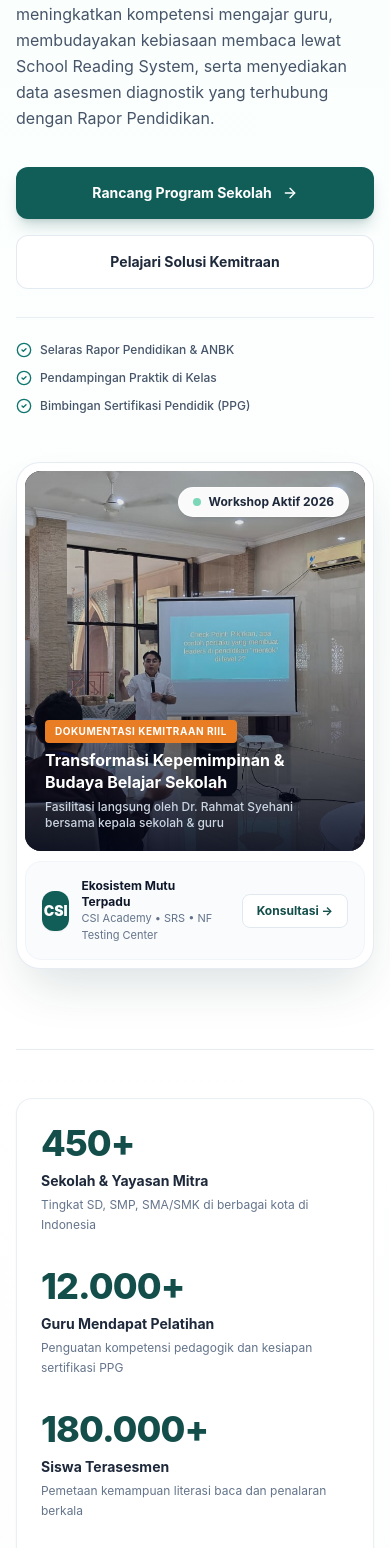
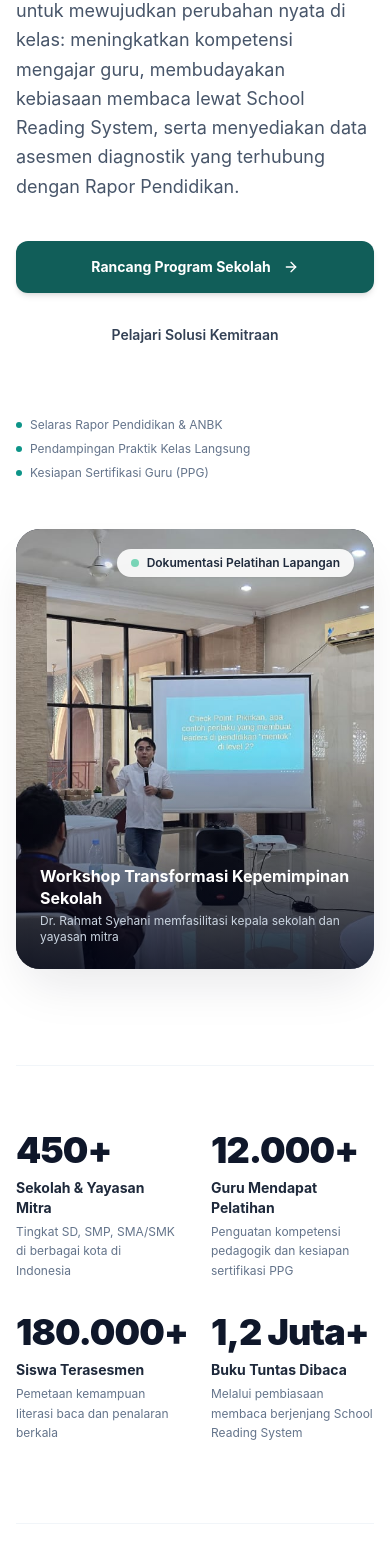
Before and after one commit to mdr25/csi-edu, a Next.js app: page / in a window 390 px wide. Shown: the part 452-2000 px from the top of the page. Built offline with nearby package versions, Linux system fonts and the light colour scheme.

Commit message:
refactor: eliminate card boxes, harsh borders, and icon spam; adopt open editorial layout with floating borderless logo ribbon

```diff
--- a/src/components/Hero.tsx
+++ b/src/components/Hero.tsx
@@ -3,83 +3,78 @@
 import React from "react";
 import Image from "next/image";
 import { useLanguage } from "@/context/LanguageContext";
-import { ArrowRight, CheckCircle2, ShieldCheck, Sparkles, Building2, TrendingUp, Users } from "lucide-react";
+import { ArrowRight } from "lucide-react";
 
 export default function Hero() {
-  const { t, openModal } = useLanguage();
+  const { t } = useLanguage();
 
   const partnerLogos = [
     {
       name: "Dinas Pendidikan Kota Surabaya",
-      short: "Disdik Surabaya",
       logo: "/img/logo/logo-dinas-pendidikan-surabaya.png",
     },
     {
       name: "Ikatan Guru Indonesia (IGI)",
-      short: "Ikatan Guru Indonesia",
       logo: "/img/logo/logo-igi.png",
     },
     {
       name: "Universitas Pendidikan Indonesia (UPI)",
-      short: "UPI Bandung",
       logo: "/img/logo/upi.png",
     },
     {
       name: "Jaringan Sekolah Islam Terpadu (JSIT)",
-      short: "JSIT Indonesia",
       logo: "/img/logo/jsit.png",
     },
     {
       name: "SMP Negeri 2 Bandung",
-      short: "SMPN 2 Bandung",
       logo: "/img/logo/logo-smp-2-bandung.png",
     },
     {
       name: "SMA Santo Yoseph Medan",
-      short: "SMA Santo Yoseph",
       logo: "/img/logo/logo-sma-santo-yoseph.png",
     },
     {
       name: "SD Islam Terpadu Al-Hikmah",
-      short: "SDIT Al-Hikmah",
       logo: "/img/logo/logo-sdit-al-hikmah.png",
     },
   ];
 
   return (
-    <section className="relative pt-32 pb-20 sm:pt-40 sm:pb-28 bg-gradient-to-b from-teal-50/50 via-white to-slate-50/60 overflow-hidden">
-      {/* Soft Ambient Background Glows */}
-      <div className="absolute top-0 left-1/4 -translate-x-1/2 w-96 h-96 bg-teal-200/25 rounded-full blur-3xl pointer-events-none -z-10" />
-      <div className="absolute top-20 right-10 w-96 h-96 bg-amber-200/20 rounded-full blur-3xl pointer-events-none -z-10" />
+    <section className="relative pt-36 pb-24 sm:pt-44 sm:pb-32 bg-white overflow-hidden">
+      {/* Subtle ambient lighting glow */}
+      <div className="absolute top-0 right-1/4 w-[600px] h-[600px] bg-teal-100/30 rounded-full blur-[140px] pointer-events-none -z-10" />
+      <div className="absolute top-40 left-10 w-[500px] h-[500px] bg-amber-100/25 rounded-full blur-[140px] pointer-events-none -z-10" />
 
       <div className="max-w-7xl mx-auto px-4 sm:px-6 lg:px-8">
-        <div className="grid lg:grid-cols-12 gap-12 lg:gap-14 items-center">
-          {/* Left Column: Authoritative Editorial Copy */}
-          <div className="lg:col-span-7 space-y-7 text-left">
-            {/* Modern Institution Pill Badge */}
-            <div className="inline-flex items-center gap-2 px-4 py-1.5 rounded-full bg-teal-50 border border-teal-200/80 text-teal-800 text-xs font-bold tracking-wide shadow-2xs">
+        {/* Main Hero Split */}
+        <div className="grid lg:grid-cols-12 gap-12 lg:gap-16 items-center">
+          {/* Left: Open Editorial Typography */}
+          <div className="lg:col-span-7 space-y-8 text-left">
+            {/* Minimal Pill */}
+            <div className="inline-flex items-center gap-2 px-3.5 py-1 rounded-full bg-slate-100/80 text-slate-700 text-xs font-semibold tracking-wide">
               <span className="w-2 h-2 rounded-full bg-teal-600 animate-pulse" />
               <span>{t.hero.eyebrow}</span>
             </div>
 
-            {/* Headline */}
-            <h1 className="text-4xl sm:text-5xl lg:text-6xl font-extrabold text-slate-900 tracking-tight leading-[1.12]">
+            {/* Headline: Clean, Big, Unboxed */}
+            <h1 className="text-4xl sm:text-6xl lg:text-[64px] font-extrabold text-slate-950 tracking-tight leading-[1.08]">
               Pendampingan Terpadu{" "}
-              <span className="text-transparent bg-clip-text bg-gradient-to-r from-teal-800 via-teal-700 to-amber-600">
-                Mutu Sekolah, Guru & Literasi Siswa.
-              </span>
+              <span className="text-transparent bg-clip-text bg-gradient-to-r from-teal-800 to-teal-600">
+                Mutu Sekolah,
+              </span>{" "}
+              Guru & Literasi Siswa.
             </h1>
 
             {/* Subheadline */}
-            <p className="text-base sm:text-lg text-slate-600 leading-relaxed font-normal max-w-2xl">
+            <p className="text-lg sm:text-xl text-slate-600 leading-relaxed font-normal max-w-2xl">
               {t.hero.subheadline}
             </p>
 
-            {/* Action Buttons */}
+            {/* Actions: Clean & Spacious */}
             <div className="flex flex-col sm:flex-row items-stretch sm:items-center gap-4 pt-2">
               <a
                 href="#planner"
-                className="inline-flex items-center justify-center gap-2.5 px-8 py-4 rounded-xl bg-teal-800 hover:bg-teal-700 text-white font-bold text-sm transition-all shadow-lg shadow-teal-900/20 hover:shadow-xl hover:shadow-teal-900/30 hover:-translate-y-0.5"
+                className="inline-flex items-center justify-center gap-3 px-8 py-4 rounded-xl bg-teal-800 hover:bg-teal-700 text-white font-bold text-sm transition-all shadow-md hover:shadow-lg hover:-translate-y-0.5"
               >
                 <span>{t.hero.primaryCta}</span>
                 <ArrowRight className="w-4 h-4" />
@@ -87,34 +82,32 @@ export default function Hero() {
 
               <a
                 href="#solutions"
-                className="inline-flex items-center justify-center px-8 py-4 rounded-xl bg-white hover:bg-slate-50 text-slate-800 font-bold text-sm border border-slate-200/90 transition-all shadow-xs hover:shadow-md hover:-translate-y-0.5"
+                className="inline-flex items-center justify-center px-8 py-4 rounded-xl text-slate-700 hover:text-slate-950 hover:bg-slate-50 font-semibold text-sm transition-all"
               >
                 <span>{t.hero.secondaryCta}</span>
               </a>
             </div>
 
-            {/* Institutional Endorsement Bar */}
-            <div className="pt-6 border-t border-slate-200/70 flex flex-wrap items-center gap-y-3 gap-x-8 text-xs font-medium text-slate-600">
-              <div className="flex items-center gap-2">
-                <CheckCircle2 className="w-4 h-4 text-teal-700 shrink-0" />
-                <span>Selaras Rapor Pendidikan & ANBK</span>
-              </div>
-              <div className="flex items-center gap-2">
-                <CheckCircle2 className="w-4 h-4 text-teal-700 shrink-0" />
-                <span>Pendampingan Praktik di Kelas</span>
-              </div>
-              <div className="flex items-center gap-2">
-                <CheckCircle2 className="w-4 h-4 text-teal-700 shrink-0" />
-                <span>Bimbingan Sertifikasi Pendidik (PPG)</span>
-              </div>
+            {/* Inline Trust Notes - No generic icon spam */}
+            <div className="pt-6 text-xs text-slate-500 flex flex-wrap items-center gap-y-2 gap-x-6">
+              <span className="flex items-center gap-2">
+                <span className="w-1.5 h-1.5 rounded-full bg-teal-600" />
+                Selaras Rapor Pendidikan & ANBK
+              </span>
+              <span className="flex items-center gap-2">
+                <span className="w-1.5 h-1.5 rounded-full bg-teal-600" />
+                Pendampingan Praktik Kelas Langsung
+              </span>
+              <span className="flex items-center gap-2">
+                <span className="w-1.5 h-1.5 rounded-full bg-teal-600" />
+                Kesiapan Sertifikasi Guru (PPG)
+              </span>
             </div>
           </div>
 
-          {/* Right Column: Expansive High-Impact Visual Showcase */}
+          {/* Right: Edge-to-edge Clean Visual (No nested cards inside cards) */}
           <div className="lg:col-span-5 relative">
-            <div className="relative rounded-3xl overflow-hidden shadow-2xl shadow-teal-950/15 border border-slate-200/80 bg-white p-2 sm:p-2.5">
-              {/* Photo Area */}
-              <div className="relative h-[380px] sm:h-[450px] w-full rounded-2xl overflow-hidden bg-slate-900">
+            <div className="relative h-[440px] sm:h-[500px] w-full rounded-3xl overflow-hidden shadow-2xl shadow-slate-900/10 bg-slate-900">
               <Image
                 src="/img/workshop-hero.jpeg"
                 alt="Dokumentasi Pelatihan & Transformasi Mutu Sekolah CSI EDU"
@@ -122,141 +115,99 @@ export default function Hero() {
                 priority
                 className="object-cover object-center"
               />
-                <div className="absolute inset-0 bg-gradient-to-t from-slate-950/85 via-slate-950/20 to-transparent" />
+              <div className="absolute inset-0 bg-gradient-to-t from-slate-950/80 via-transparent to-transparent" />
 
-                {/* Floating Live Badge Top Right */}
-                <div className="absolute top-4 right-4 bg-white/95 backdrop-blur-md px-3.5 py-1.5 rounded-full shadow-lg border border-white/60 flex items-center gap-2 text-xs font-bold text-slate-800">
+              {/* Minimal floating live badge */}
+              <div className="absolute top-5 right-5 bg-white/90 backdrop-blur-md px-3.5 py-1.5 rounded-full text-xs font-semibold text-slate-800 shadow-sm flex items-center gap-2">
                 <span className="w-2 h-2 rounded-full bg-emerald-500 animate-pulse" />
-                  <span>Workshop Aktif 2026</span>
+                <span>Dokumentasi Pelatihan Lapangan</span>
               </div>
 
-                {/* Bottom Overlay Label */}
-                <div className="absolute bottom-5 left-5 right-5 text-white space-y-1.5">
-                  <span className="inline-block text-[10px] font-bold uppercase tracking-wider bg-csi-orange px-2.5 py-1 rounded text-white shadow-xs">
-                    Dokumentasi Kemitraan Riil
-                  </span>
-                  <div className="text-base sm:text-lg font-bold leading-snug drop-shadow-sm">
-                    Transformasi Kepemimpinan & Budaya Belajar Sekolah
+              {/* Clean caption */}
+              <div className="absolute bottom-6 left-6 right-6 text-white space-y-1">
+                <div className="text-base font-bold leading-snug">
+                  Workshop Transformasi Kepemimpinan Sekolah
                 </div>
-                  <div className="text-xs text-slate-300 font-medium">
-                    Fasilitasi langsung oleh Dr. Rahmat Syehani bersama kepala sekolah & guru
+                <div className="text-xs text-slate-300 font-normal">
+                  Dr. Rahmat Syehani memfasilitasi kepala sekolah dan yayasan mitra
                 </div>
-                </div>
-              </div>
-
-              {/* Floating Bottom Card */}
-              <div className="mt-2.5 p-4 bg-slate-50/80 rounded-2xl border border-slate-100 flex items-center justify-between gap-4">
-                <div className="flex items-center gap-3">
-                  <div className="w-10 h-10 rounded-xl bg-teal-800 text-white flex items-center justify-center font-black text-sm shadow-sm">
-                    CSI
-                  </div>
-                  <div>
-                    <div className="text-xs font-bold text-slate-900">
-                      Ekosistem Mutu Terpadu
-                    </div>
-                    <div className="text-[11px] text-slate-500">
-                      CSI Academy • SRS • NF Testing Center
-                    </div>
-                  </div>
-                </div>
-
-                <button
-                  onClick={openModal}
-                  className="px-3.5 py-2 rounded-lg bg-white hover:bg-slate-100 border border-slate-200 text-xs font-bold text-teal-900 shadow-2xs transition-colors shrink-0"
-                >
-                  Konsultasi →
-                </button>
               </div>
             </div>
           </div>
         </div>
 
-        {/* Enterprise Key Metrics Callout Bar */}
-        <div className="mt-20 pt-12 border-t border-slate-200/80">
-          <div className="bg-white/80 backdrop-blur-sm rounded-2xl border border-slate-200/70 p-6 sm:p-10 shadow-sm">
-            <div className="grid sm:grid-cols-2 lg:grid-cols-4 gap-8 sm:gap-10">
-              {/* Metric 1 */}
-              <div className="space-y-1 sm:border-r sm:border-slate-100 sm:pr-6 last:border-none">
-                <div className="text-4xl sm:text-5xl font-extrabold text-teal-900 tracking-tight">
+        {/* Open, Borderless Metrics Row (No box, no card background) */}
+        <div className="mt-24 pt-16 border-t border-slate-100">
+          <div className="grid grid-cols-2 lg:grid-cols-4 gap-8 lg:gap-12">
+            <div>
+              <div className="text-4xl sm:text-5xl lg:text-6xl font-black text-slate-900 tracking-tight">
                 {t.hero.metrics.schools.value}
               </div>
-                <div className="text-sm font-bold text-slate-800 pt-1">
+              <div className="text-sm sm:text-base font-bold text-slate-800 mt-2">
                 {t.hero.metrics.schools.label}
               </div>
-                <p className="text-xs text-slate-500 leading-relaxed">
+              <p className="text-xs text-slate-500 mt-1 leading-relaxed">
                 {t.hero.metrics.schools.desc}
               </p>
             </div>
 
-              {/* Metric 2 */}
-              <div className="space-y-1 sm:border-r sm:border-slate-100 sm:pr-6 last:border-none">
-                <div className="text-4xl sm:text-5xl font-extrabold text-teal-900 tracking-tight">
+            <div>
+              <div className="text-4xl sm:text-5xl lg:text-6xl font-black text-slate-900 tracking-tight">
                 {t.hero.metrics.teachers.value}
               </div>
-                <div className="text-sm font-bold text-slate-800 pt-1">
+              <div className="text-sm sm:text-base font-bold text-slate-800 mt-2">
                 {t.hero.metrics.teachers.label}
               </div>
-                <p className="text-xs text-slate-500 leading-relaxed">
+              <p className="text-xs text-slate-500 mt-1 leading-relaxed">
                 {t.hero.metrics.teachers.desc}
               </p>
             </div>
 
-              {/* Metric 3 */}
-              <div className="space-y-1 sm:border-r sm:border-slate-100 sm:pr-6 last:border-none">
-                <div className="text-4xl sm:text-5xl font-extrabold text-teal-900 tracking-tight">
+            <div>
+              <div className="text-4xl sm:text-5xl lg:text-6xl font-black text-slate-900 tracking-tight">
                 {t.hero.metrics.students.value}
               </div>
-                <div className="text-sm font-bold text-slate-800 pt-1">
+              <div className="text-sm sm:text-base font-bold text-slate-800 mt-2">
                 {t.hero.metrics.students.label}
               </div>
-                <p className="text-xs text-slate-500 leading-relaxed">
+              <p className="text-xs text-slate-500 mt-1 leading-relaxed">
                 {t.hero.metrics.students.desc}
               </p>
             </div>
 
-              {/* Metric 4 */}
-              <div className="space-y-1">
-                <div className="text-4xl sm:text-5xl font-extrabold text-teal-900 tracking-tight">
+            <div>
+              <div className="text-4xl sm:text-5xl lg:text-6xl font-black text-slate-900 tracking-tight">
                 {t.hero.metrics.books.value}
               </div>
-                <div className="text-sm font-bold text-slate-800 pt-1">
+              <div className="text-sm sm:text-base font-bold text-slate-800 mt-2">
                 {t.hero.metrics.books.label}
               </div>
-                <p className="text-xs text-slate-500 leading-relaxed">
+              <p className="text-xs text-slate-500 mt-1 leading-relaxed">
                 {t.hero.metrics.books.desc}
               </p>
             </div>
           </div>
         </div>
-        </div>
 
-        {/* Large, Spacious Institutional Partners Logo Showcase */}
-        <div className="mt-16 pt-10 border-t border-slate-200/70">
-          <div className="text-center mb-8">
-            <span className="text-xs font-bold uppercase tracking-widest text-slate-400">
-              Dipercaya oleh Dinas Pendidikan, Perguruan Tinggi, dan Jaringan Sekolah Nasional
-            </span>
-          </div>
+        {/* Clean, Floating, Borderless Logo Ribbon (NO CARDS, NO BORDERS, NO CAPTIONS) */}
+        <div className="mt-20 pt-14 border-t border-slate-100">
+          <p className="text-center text-xs font-semibold uppercase tracking-widest text-slate-400 mb-10">
+            Dipercaya oleh dinas pendidikan, perguruan tinggi, dan jaringan sekolah nasional
+          </p>
 
-          {/* Spacious Horizontal Flow - NOT tiny boxed stamps */}
-          <div className="flex flex-wrap items-center justify-center gap-8 sm:gap-12 lg:gap-16">
+          <div className="flex flex-wrap items-center justify-center gap-10 sm:gap-14 lg:gap-20">
             {partnerLogos.map((p, idx) => (
               <div
                 key={idx}
-                className="group flex flex-col items-center justify-center transition-transform hover:scale-105 duration-200"
+                className="relative h-12 sm:h-14 w-28 sm:w-36 flex items-center justify-center transition-all duration-300 hover:scale-110"
                 title={p.name}
               >
-                <div className="relative h-14 sm:h-16 w-32 sm:w-40 flex items-center justify-center">
                 <Image
                   src={p.logo}
                   alt={p.name}
                   fill
-                    className="object-contain filter opacity-90 group-hover:opacity-100 transition-opacity"
+                  className="object-contain filter grayscale opacity-60 hover:grayscale-0 hover:opacity-100 transition-all duration-300"
                 />
-                </div>
-                <span className="text-[11px] font-semibold text-slate-500 group-hover:text-slate-900 mt-2 text-center transition-colors">
-                  {p.short}
-                </span>
               </div>
             ))}
           </div>
--- a/src/components/SolutionsSection.tsx
+++ b/src/components/SolutionsSection.tsx
@@ -2,20 +2,20 @@
 
 import React from "react";
 import { useLanguage } from "@/context/LanguageContext";
-import { ArrowRight, Check, FileText } from "lucide-react";
+import { ArrowRight } from "lucide-react";
 
 export default function SolutionsSection() {
   const { t, openModal } = useLanguage();
 
   return (
-    <section id="solutions" className="py-20 sm:py-24 bg-white border-b border-slate-200">
+    <section id="solutions" className="py-24 sm:py-32 bg-slate-50/50 border-t border-slate-100">
       <div className="max-w-7xl mx-auto px-4 sm:px-6 lg:px-8">
         {/* Section Header */}
-        <div className="max-w-3xl space-y-3">
-          <div className="inline-flex items-center gap-2 px-3.5 py-1 rounded-full bg-teal-50 border border-teal-200/80 text-teal-800 text-xs font-bold uppercase tracking-wider">
+        <div className="max-w-3xl space-y-4">
+          <div className="inline-flex items-center gap-2 text-xs font-bold uppercase tracking-widest text-teal-800">
             <span>{t.solutions.eyebrow}</span>
           </div>
-          <h2 className="text-3xl sm:text-4xl lg:text-5xl font-extrabold text-slate-900 tracking-tight">
+          <h2 className="text-3xl sm:text-4xl lg:text-5xl font-extrabold text-slate-950 tracking-tight leading-tight">
             {t.solutions.title}
           </h2>
           <p className="text-base sm:text-lg text-slate-600 leading-relaxed font-normal">
@@ -23,47 +23,44 @@ export default function SolutionsSection() {
           </p>
         </div>
 
-        {/* 2x2 Corporate Solutions Grid (Clean, Dignified, No generic icon spam) */}
-        <div className="mt-14 grid md:grid-cols-2 gap-8">
+        {/* Open, Borderless 2x2 Editorial Layout (No card boxes, no borders) */}
+        <div className="mt-16 grid md:grid-cols-2 gap-x-16 gap-y-16">
           {t.solutions.items.map((item, idx) => (
             <div
               key={item.id}
-              className="bg-white rounded-3xl p-8 sm:p-10 border border-slate-100 shadow-xl shadow-slate-200/50 hover:shadow-2xl hover:shadow-teal-950/10 hover:-translate-y-1 transition-all duration-300 flex flex-col justify-between"
+              className="pt-6 border-t border-slate-200/80 flex flex-col justify-between space-y-6"
             >
               <div className="space-y-4">
-                {/* Header item */}
-                <div className="flex items-center justify-between border-b border-slate-100 pb-4">
-                  <span className="w-8 h-8 rounded-xl bg-teal-50 text-teal-800 font-extrabold text-xs flex items-center justify-center border border-teal-100/80">
+                <div className="flex items-center justify-between">
+                  <span className="text-xs font-mono font-bold text-slate-400">
                     0{idx + 1}
                   </span>
-                  <span className="text-xs font-bold uppercase tracking-wider text-amber-700 bg-amber-50 px-3 py-1 rounded-full border border-amber-200/80">
+                  <span className="text-xs font-semibold tracking-wide text-amber-800">
                     {item.subtitle}
                   </span>
                 </div>
 
                 <div>
-                  <h3 className="text-xl sm:text-2xl font-bold text-slate-900 mb-1.5">
+                  <h3 className="text-2xl font-bold text-slate-950 tracking-tight">
                     {item.title}
                   </h3>
-                  <div className="text-xs font-medium text-slate-500 mb-3">
+                  <div className="text-xs text-teal-800 font-medium mt-1">
                     {item.target}
                   </div>
-                  <p className="text-sm text-slate-600 leading-relaxed">
+                  <p className="text-sm sm:text-base text-slate-600 leading-relaxed mt-3">
                     {item.description}
                   </p>
                 </div>
 
-                {/* Deliverables Checklist */}
-                <div className="space-y-2 pt-2">
-                  <div className="text-xs font-bold uppercase tracking-wider text-slate-700">
-                    Komponen & Luaran Program:
+                {/* Minimalist Deliverables List - No checkmark icon spam */}
+                <div className="pt-2 space-y-2">
+                  <div className="text-xs font-bold uppercase tracking-wider text-slate-400">
+                    Komponen Program:
                   </div>
-                  <ul className="space-y-2">
+                  <ul className="space-y-1.5 text-xs sm:text-sm text-slate-700">
                     {item.deliverables.map((del, dIdx) => (
-                      <li key={dIdx} className="flex items-start gap-2.5 text-xs text-slate-700">
-                        <span className="w-4 h-4 rounded-full bg-navy-100 text-navy-900 flex items-center justify-center shrink-0 mt-0.5 font-bold">
-                          <Check className="w-2.5 h-2.5 stroke-[3]" />
-                        </span>
+                      <li key={dIdx} className="flex items-start gap-2.5">
+                        <span className="text-teal-700 font-bold select-none">—</span>
                         <span>{del}</span>
                       </li>
                     ))}
@@ -71,15 +68,15 @@ export default function SolutionsSection() {
                 </div>
               </div>
 
-              {/* Action */}
-              <div className="mt-8 pt-4 border-t border-slate-200 flex items-center justify-between">
+              {/* Minimal Clean Action Link */}
+              <div className="pt-4">
                 <button
                   type="button"
                   onClick={openModal}
-                  className="inline-flex items-center gap-1.5 text-xs font-bold text-navy-900 hover:text-navy-700 transition-colors"
+                  className="inline-flex items-center gap-2 text-sm font-bold text-teal-800 hover:text-teal-950 transition-colors group"
                 >
                   <span>Konsultasikan Program Ini</span>
-                  <ArrowRight className="w-3.5 h-3.5" />
+                  <ArrowRight className="w-4 h-4 transition-transform group-hover:translate-x-1" />
                 </button>
               </div>
             </div>
```
Also changed, not shown: src/components/CaseStudiesSection.tsx (+40 -44 lines), src/components/LeadershipSection.tsx (+38 -44 lines). Lines whose indentation alone changed are shown as unchanged.
